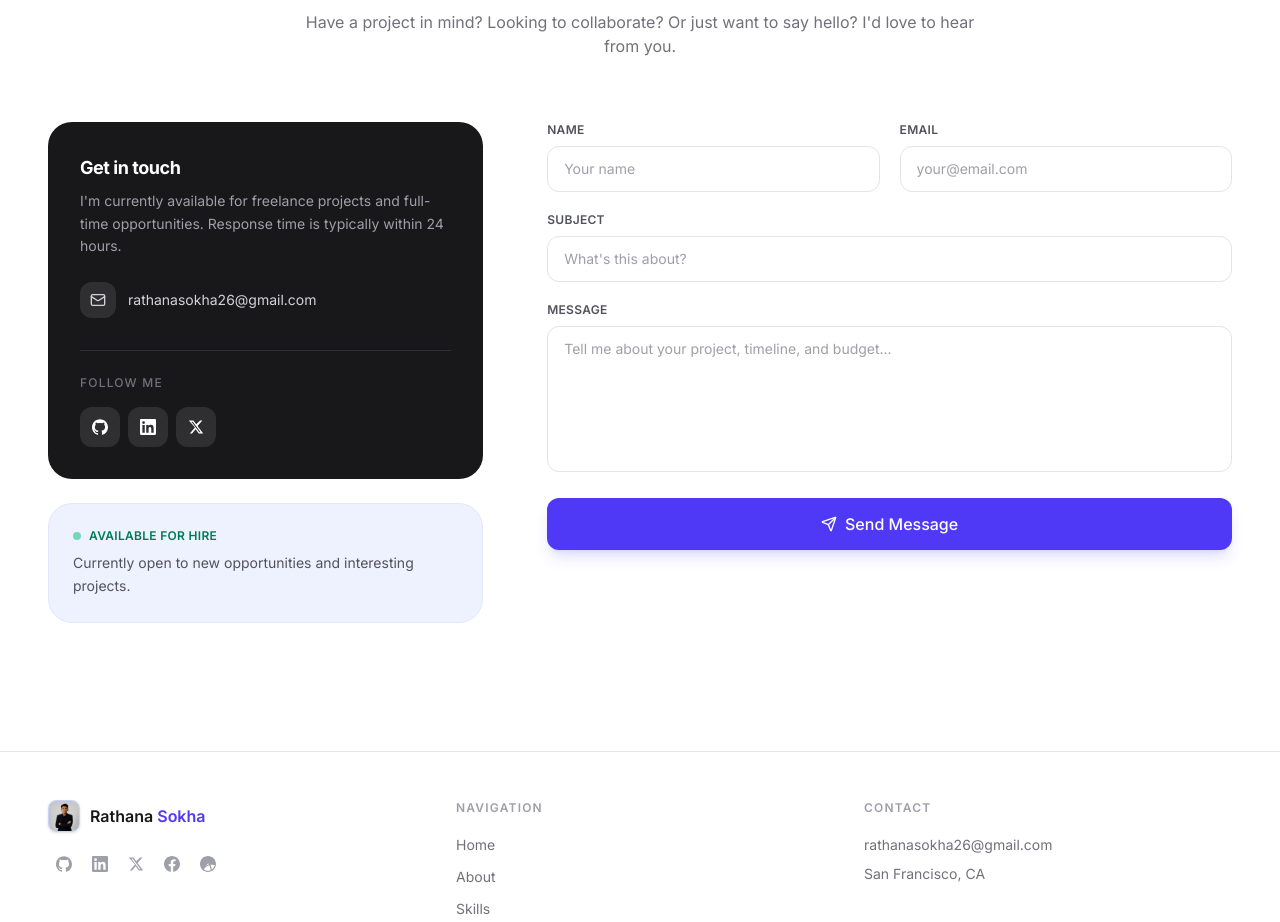
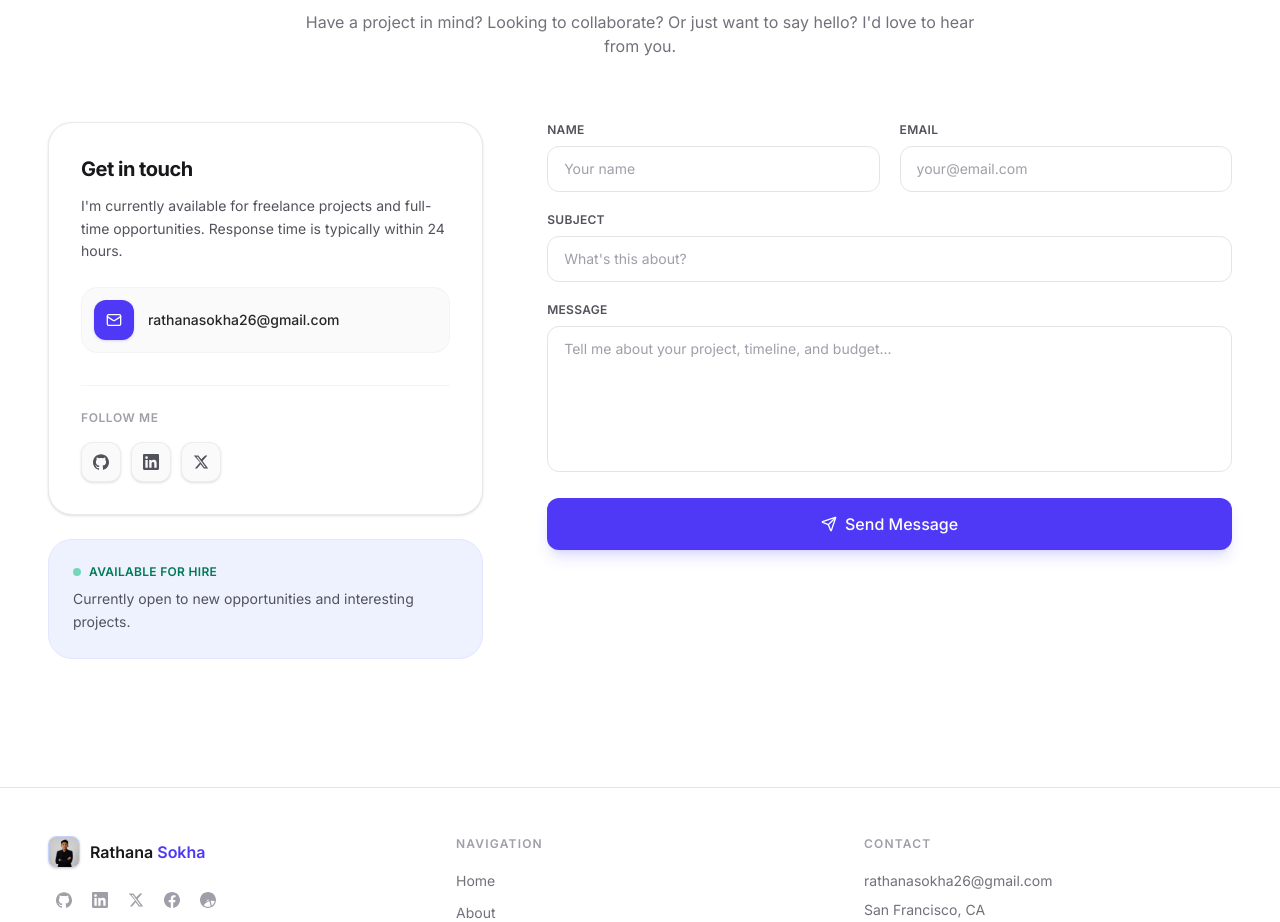
Before and after one commit to Rathana-SOKHA/portfolio, a React (Vite) app: page / in a window 1280 px wide. Shown: the part 6951-7873 px from the top of the page. Built offline with nearby package versions, Linux system fonts and the light colour scheme.

Commit message:
feat: fix color darkmode style

```diff
--- a/src/components/Contact.tsx
+++ b/src/components/Contact.tsx
@@ -97,27 +97,33 @@ export default function Contact() {
             animate={inView ? "visible" : "hidden"}
             className="lg:col-span-2 space-y-6"
           >
-            <div className="bg-zinc-900 dark:bg-zinc-800 rounded-3xl p-8 text-white">
-              <h3 className="font-semibold text-lg mb-2">Get in touch</h3>
-              <p className="text-zinc-400 text-sm leading-relaxed mb-6">
+            <div className="bg-white dark:bg-zinc-900 rounded-3xl p-8 border border-zinc-200/80 dark:border-zinc-800 shadow-sm transition-colors duration-300">
+              <h3 className="font-bold text-xl text-zinc-900 dark:text-zinc-50 mb-3 tracking-tight">
+                Get in touch
+              </h3>
+              <p className="text-zinc-600 dark:text-zinc-400 text-sm leading-relaxed mb-6">
                 I'm currently available for freelance projects and full-time opportunities. Response time is typically within 24 hours.
               </p>
 
               <div className="space-y-4">
                 <a
                   href={`mailto:${personal.email}`}
-                  className="flex items-center gap-3 text-sm text-zinc-300 hover:text-white transition-colors"
+                  className="group flex items-center gap-3.5 p-3 rounded-2xl bg-zinc-50 dark:bg-zinc-800/60 hover:bg-indigo-50/70 dark:hover:bg-zinc-800 border border-zinc-100 dark:border-zinc-700/50 transition-all duration-200"
                 >
-                  <div className="w-9 h-9 rounded-xl bg-white/10 flex items-center justify-center shrink-0">
+                  <div className="w-10 h-10 rounded-xl bg-indigo-600 dark:bg-indigo-500 text-white flex items-center justify-center shrink-0 shadow-sm shadow-indigo-500/20 group-hover:scale-105 transition-transform">
                     <Mail size={16} />
                   </div>
-                  {personal.email}
+                  <span className="text-sm font-medium text-zinc-800 dark:text-zinc-200 group-hover:text-indigo-600 dark:group-hover:text-indigo-400 transition-colors truncate">
+                    {personal.email}
+                  </span>
                 </a>
               </div>
 
-              <div className="mt-8 pt-6 border-t border-zinc-700/60">
-                <p className="text-xs text-zinc-500 font-medium uppercase tracking-widest mb-4">Follow me</p>
-                <div className="flex gap-2">
+              <div className="mt-8 pt-6 border-t border-zinc-100 dark:border-zinc-800">
+                <p className="text-xs font-semibold uppercase tracking-wider text-zinc-400 dark:text-zinc-500 mb-4">
+                  Follow me
+                </p>
+                <div className="flex gap-2.5">
                   {socialLinks.map(({ icon: Icon, href, label }) => (
                     <a
                       key={label}
@@ -125,7 +131,7 @@ export default function Contact() {
                       target="_blank"
                       rel="noopener noreferrer"
                       aria-label={label}
-                      className="w-10 h-10 rounded-xl bg-white/10 hover:bg-white/20 flex items-center justify-center transition-colors"
+                      className="w-10 h-10 rounded-xl bg-zinc-50 dark:bg-zinc-800/80 border border-zinc-200/60 dark:border-zinc-700/60 text-zinc-600 dark:text-zinc-400 hover:text-indigo-600 dark:hover:text-zinc-100 hover:bg-indigo-50 dark:hover:bg-zinc-800 hover:border-indigo-200 dark:hover:border-zinc-600 flex items-center justify-center transition-all duration-200 shadow-sm"
                     >
                       <Icon size={16} />
                     </a>
```
